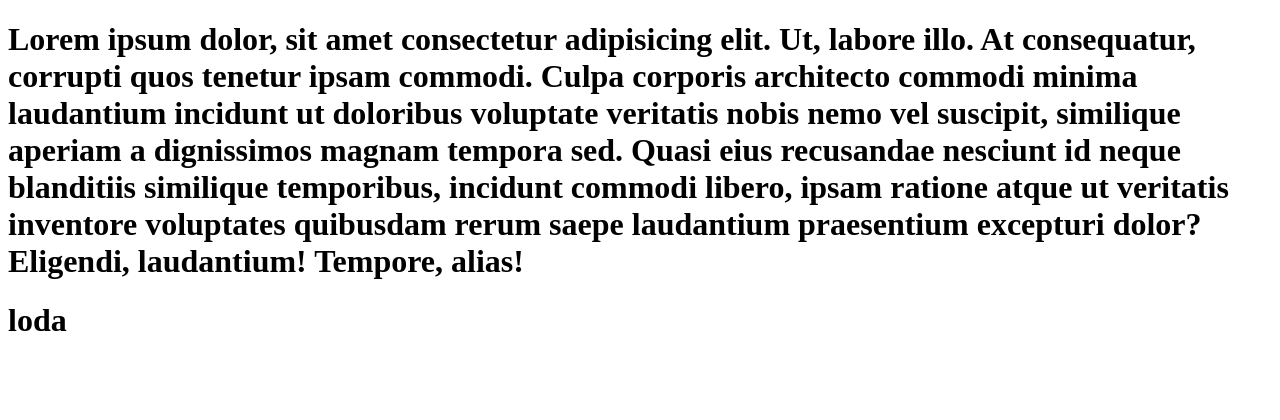
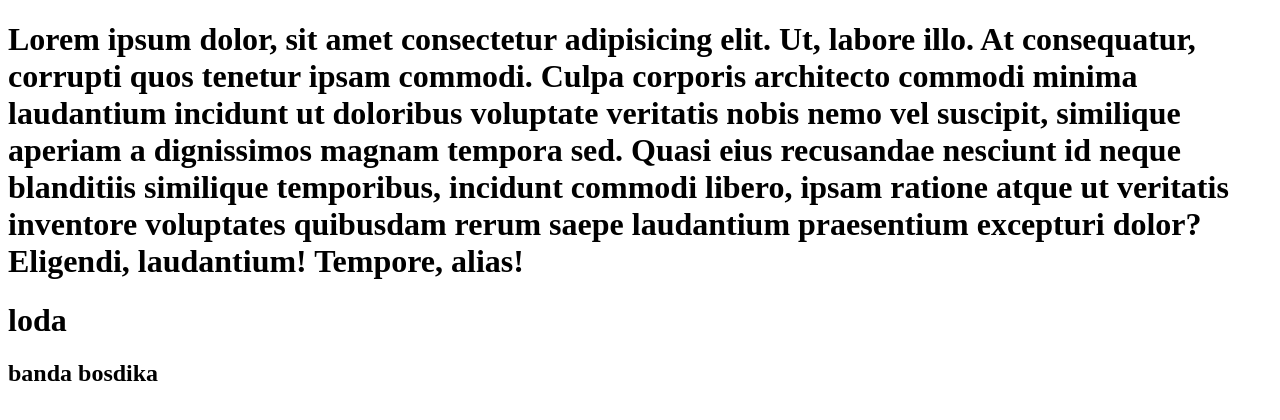
Before and after one commit to AyushPandey021/pratice, a plain HTML site: page index.html in a window 1280 px wide. Drawn offline with Linux system fonts and the light colour scheme.

Commit message:
commit by bixi

```diff
--- a/index.html
+++ b/index.html
@@ -18,6 +18,7 @@
 
 
       <h1>loda</h1>
+      <h2>banda bosdika</h2>
     </h1>
   </body>
 </html>
```
